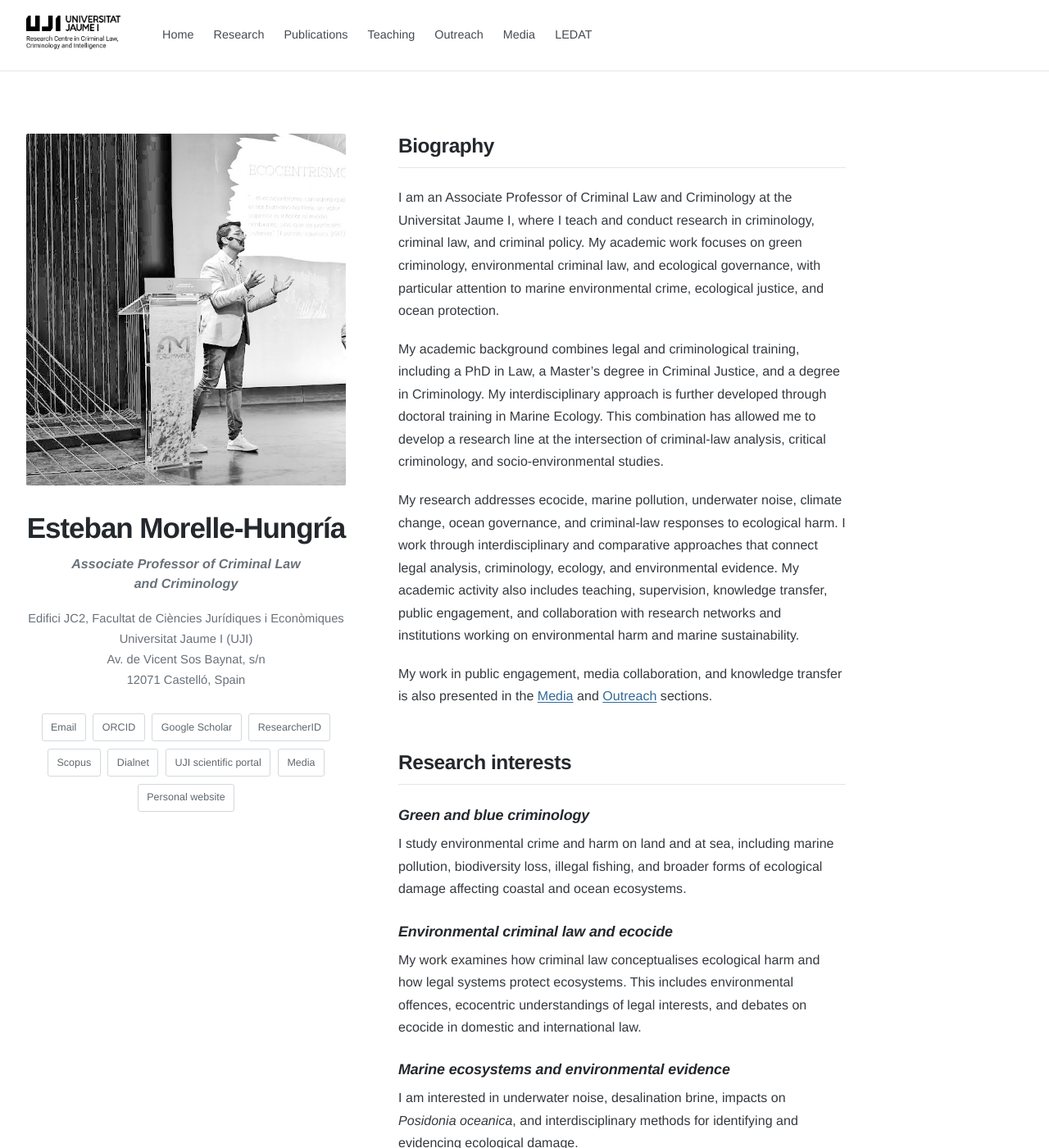
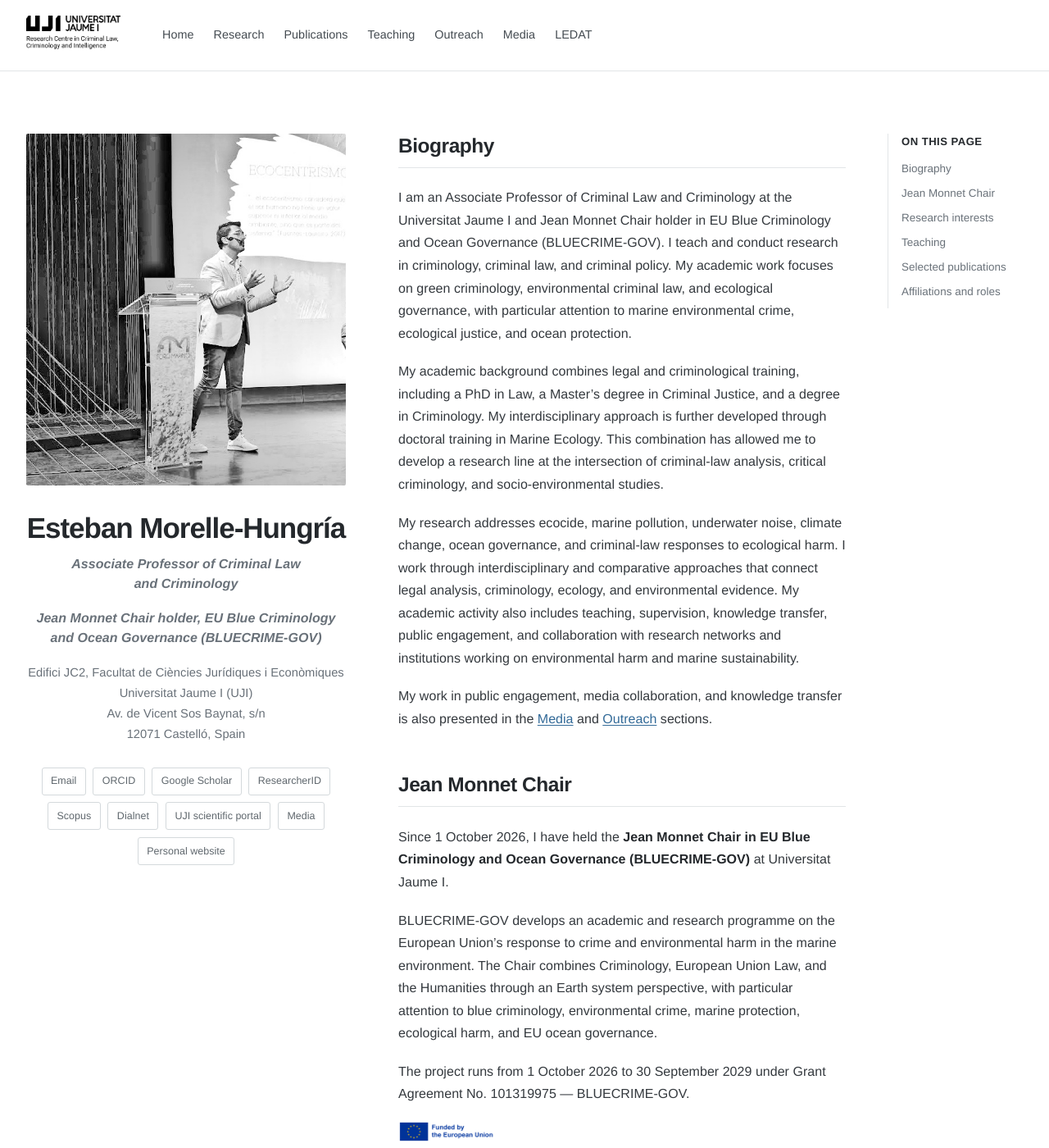
Before and after one commit to emorelleh/emorelleh.github.io, a Jekyll site: the page built from index.md, in a window 1280 px wide and 1400 px high. Shown: the whole window at 82% size. Built offline with Jekyll 4.4.1, drawn with Linux system fonts in a browser that asks for light colours; some of the changed text lies outside the part shown.

Commit message:
Revise index.md with new chair details and description
Updated the description and added details about the Jean Monnet Chair in EU Blue Criminology and Ocean Governance.

```diff
--- a/index.md
+++ b/index.md
@@ -1,7 +1,7 @@
 ---
 layout: default
 title: Esteban Morelle-Hungría
-description: "Environmental criminal law, green and blue criminology, marine harm, and ecological justice"
+description: "Environmental criminal law, green and blue criminology, marine harm, ecological justice, and EU ocean governance"
 ---
 
 <div class="academic-home">
@@ -17,6 +17,11 @@ description: "Environmental criminal law, green and blue criminology, marine har
 
     <p class="academic-title">
       Associate Professor of Criminal Law and Criminology
+    </p>
+
+    <p class="academic-title">
+      Jean Monnet Chair holder, EU Blue Criminology and Ocean Governance
+      (BLUECRIME-GOV)
     </p>
 
     <address class="academic-address">
@@ -47,11 +52,12 @@ description: "Environmental criminal law, green and blue criminology, marine har
         <h2>Biography</h2>
 
         <p>
-          I am an Associate Professor of Criminal Law and Criminology at the Universitat Jaume I,
-          where I teach and conduct research in criminology, criminal law, and criminal policy.
-          My academic work focuses on green criminology, environmental criminal law, and ecological
-          governance, with particular attention to marine environmental crime, ecological justice,
-          and ocean protection.
+          I am an Associate Professor of Criminal Law and Criminology at the Universitat Jaume I
+          and Jean Monnet Chair holder in EU Blue Criminology and Ocean Governance
+          (BLUECRIME-GOV). I teach and conduct research in criminology, criminal law, and
+          criminal policy. My academic work focuses on green criminology, environmental criminal
+          law, and ecological governance, with particular attention to marine environmental crime,
+          ecological justice, and ocean protection.
         </p>
 
         <p>
@@ -76,6 +82,49 @@ description: "Environmental criminal law, green and blue criminology, marine har
           in the <a href="{{ '/media/' | relative_url }}">Media</a> and
           <a href="{{ '/outreach/' | relative_url }}">Outreach</a> sections.
         </p>
+      </section>
+
+      <section id="jean-monnet-chair">
+        <h2>Jean Monnet Chair</h2>
+
+        <p>
+          Since 1 October 2026, I have held the <strong>Jean Monnet Chair in EU Blue
+          Criminology and Ocean Governance (BLUECRIME-GOV)</strong> at Universitat Jaume I.
+        </p>
+
+        <p>
+          BLUECRIME-GOV develops an academic and research programme on the European Union’s
+          response to crime and environmental harm in the marine environment. The Chair combines
+          Criminology, European Union Law, and the Humanities through an Earth system perspective,
+          with particular attention to blue criminology, environmental crime, marine protection,
+          ecological harm, and EU ocean governance.
+        </p>
+
+        <p>
+          The project runs from 1 October 2026 to 30 September 2029 under Grant Agreement
+          No. 101319975 — BLUECRIME-GOV.
+        </p>
+
+        <div class="eu-funding-box">
+          <img
+            class="eu-emblem"
+            src="{{ '/assets/css/assets/images/eu-flag.png' | relative_url }}"
+            alt="European Union flag"
+            width="120"
+            height="80"
+          >
+
+          <div>
+            <p><strong>Funded by the European Union.</strong></p>
+
+            <p class="eu-disclaimer">
+              Views and opinions expressed are however those of the author(s) only and do not
+              necessarily reflect those of the European Union or the European Education and
+              Culture Executive Agency (EACEA). Neither the European Union nor EACEA can be
+              held responsible for them.
+            </p>
+          </div>
+        </div>
       </section>
 
       <section id="research-interests">
@@ -152,12 +201,14 @@ description: "Environmental criminal law, green and blue criminology, marine har
         </p>
 
         <ul class="reference-list">
-        <strong>Morelle Hungría, Esteban; White, Rob; and Hamilton, Rhianna.</strong>
-    <a href="https://doi.org/10.5204/ijcjsd.4544">
-      Killing the Antarctic Krill: Assessing State–Corporate Environmental Crime in the Southern Ocean
-    </a>.
-    <em>International Journal for Crime, Justice and Social Democracy</em>, Online First, 2026.
           <li>
+            <strong>Morelle Hungría, Esteban; White, Rob; and Hamilton, Rhianna.</strong>
+            <a href="https://doi.org/10.5204/ijcjsd.4544">
+              Killing the Antarctic Krill: Assessing State–Corporate Environmental Crime in the Southern Ocean
+            </a>.
+            <em>International Journal for Crime, Justice and Social Democracy</em>,
+            Online First, 2026.
+          </li>
 
           <li>
             <strong>Morelle Hungría, Esteban M.; South, Nigel; White, Rob; Dobson, John Y.; Fonfría Subirós, Eva; and Bordehore Fontanet, César.</strong>
@@ -226,8 +277,9 @@ description: "Environmental criminal law, green and blue criminology, marine har
           </li>
 
           <li>
-            <strong>Jean Monnet Chair for EU BlueCrime and Ocean Governance (EU BLUECRIME-GOV)</strong><br>
-            Chair holder, from October 2026.
+            <strong>Jean Monnet Chair in EU Blue Criminology and Ocean Governance (BLUECRIME-GOV)</strong><br>
+            Chair holder, Universitat Jaume I, 1 October 2026–30 September 2029.<br>
+            Grant Agreement No. 101319975.
           </li>
 
           <li>
@@ -275,14 +327,18 @@ description: "Environmental criminal law, green and blue criminology, marine har
         </ul>
       </section>
 
+    </article>
+
     <aside class="academic-toc" aria-label="On this page">
       <p>On this page</p>
 
       <a href="#biography">Biography</a>
+      <a href="#jean-monnet-chair">Jean Monnet Chair</a>
       <a href="#research-interests">Research interests</a>
       <a href="#teaching">Teaching</a>
       <a href="#selected-publications">Selected publications</a>
       <a href="#affiliations">Affiliations and roles</a>
     </aside>
+
   </div>
 </div>
```
